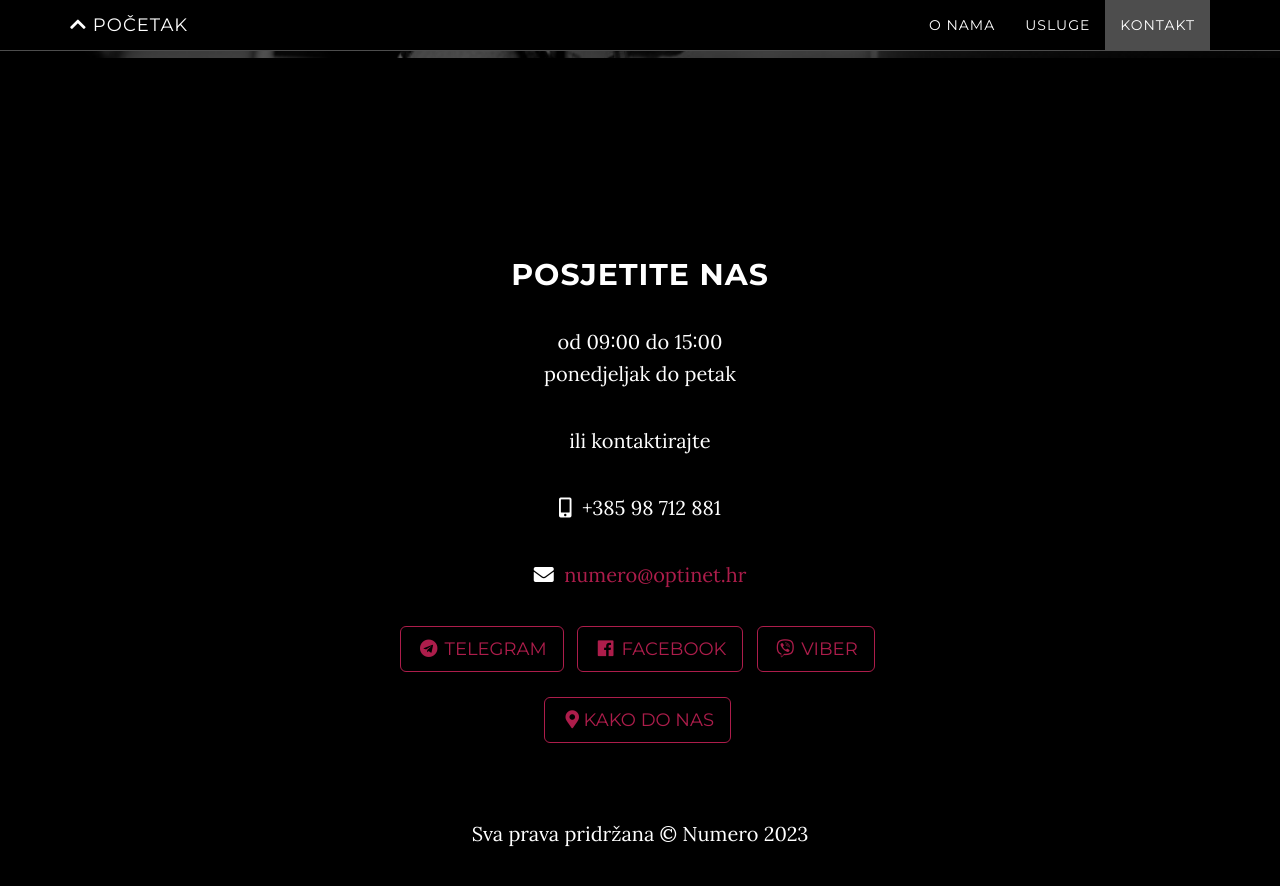
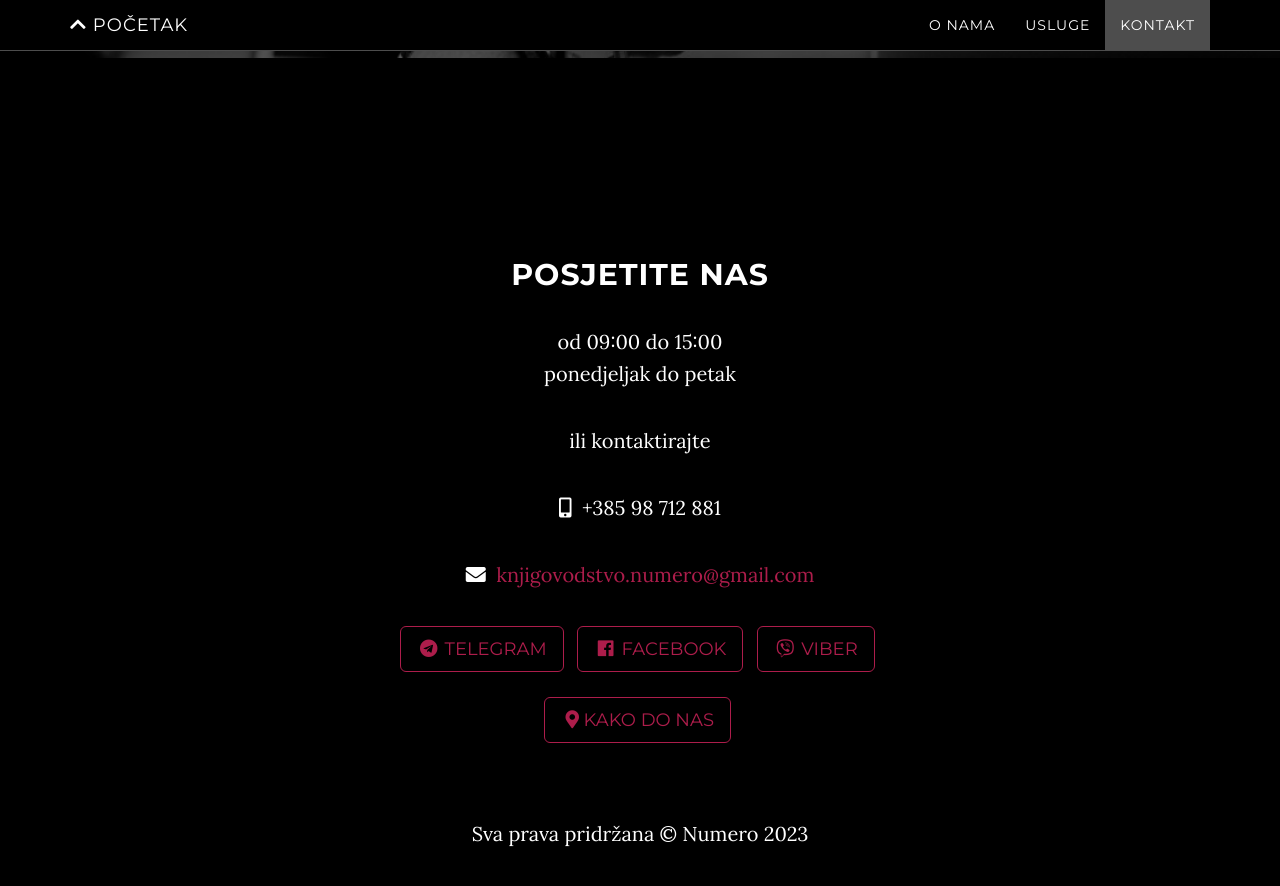
Before and after one commit to blakadder/numero, a Jekyll site: the page built from index.html, in a window 1280 px wide and 900 px high, scrolled down 2102 px. Shown: the top 886 px of the window. Built offline with Jekyll 4.4.1, drawn with Linux system fonts in a browser that asks for light colours.

Commit message:
Update _config.yml

```diff
--- a/_config.yml
+++ b/_config.yml
@@ -1,6 +1,6 @@
 # Site settings
 title: Numero, knjigovodstveni obrt
-email: numero@optinet.hr
+email: knjigovodstvo.numero@gmail.com
 url: https://numero.hr
 description: "Numero, knjigovodstveni obrt. Knjigovodstvene usluge obrtima, slobodnim zanimanjima, poljoprivrednicima, mikro poduzetnicima i neprofitnim organizacijama. Porezno i financijsko savjetovanje i planiranje."
 
```
